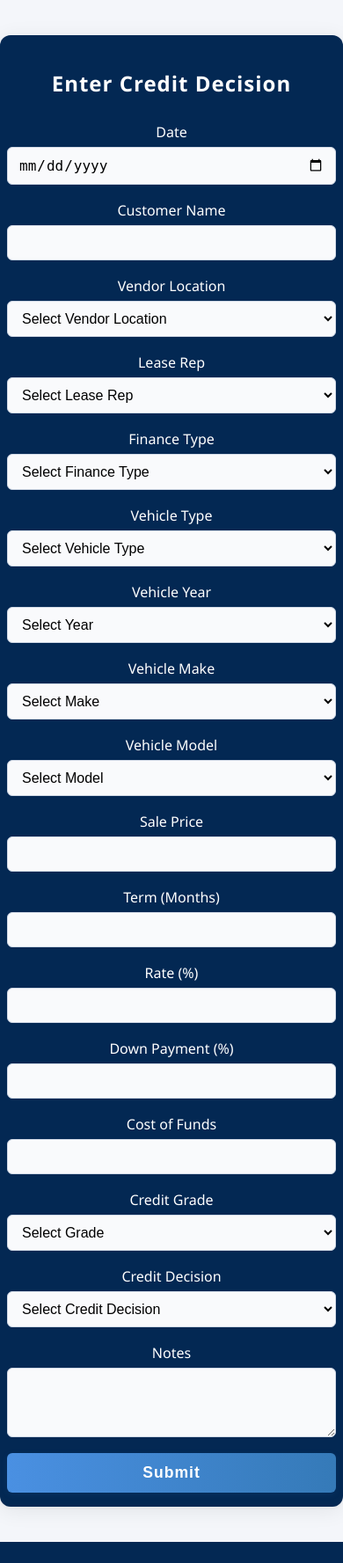
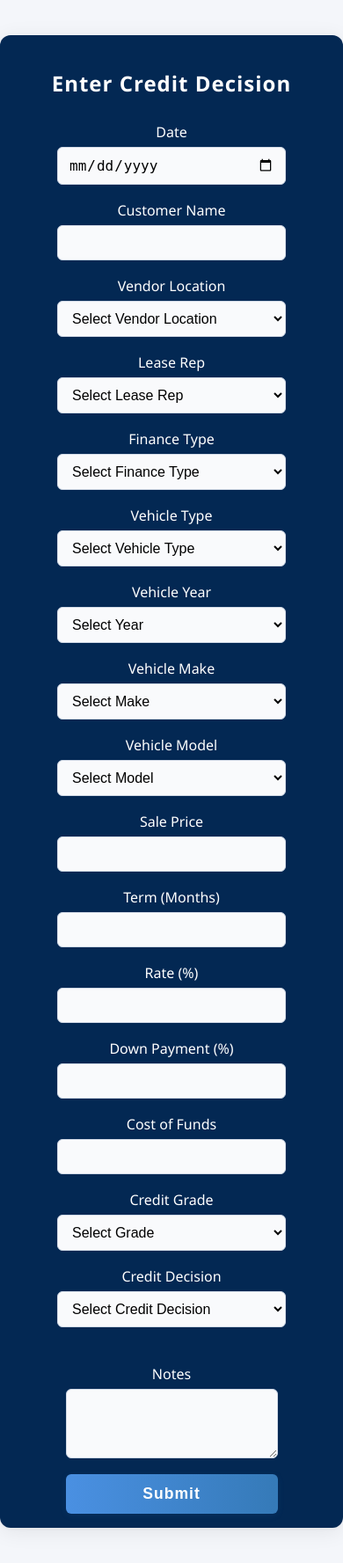
Before and after one commit to jordanks93/deal_decision_interface, a Flask app: page / in a window 390 px wide. Shown: the whole page at 88% size. Before the commit the page ends 1753 px from the top, so only its background shows below. Run offline with Flask 3, Linux system fonts and the light colour scheme.

Commit message:
separated inputs on html into columns to keep everything on 1 page

```diff
--- a/static/style.css
+++ b/static/style.css
@@ -1,4 +1,4 @@
-        body {
+body {
             background: #f4f6fa;
             font-family: 'Segoe UI', Arial, sans-serif;
             margin: 0;
@@ -6,7 +6,7 @@
         }
         .container {
             background: rgb(3, 40, 83);
-            max-width: 500px;
+            max-width: 900px; /* <-- Increase this value */
             margin: 40px auto;
             padding: 32px 36px 28px 36px;
             border-radius: 12px;
@@ -88,4 +88,32 @@
                 max-width: 100%;
                 min-width: 0;
             }
-        }
+        }/* Add to the end of your style.css file */
+.form-columns {
+    display: flex;
+    gap: 32px;
+    justify-content: center;
+    flex-wrap: wrap;
+}
+.form-col {
+    display: flex;
+    flex-direction: column;
+    flex: 1 1 320px;
+    min-width: 260px;
+    max-width: 340px;
+}
+.form-notes {
+    margin-top: 24px;
+    display: flex;
+    flex-direction: column;
+    align-items: center;
+}
+@media (max-width: 900px) {
+    .form-columns {
+        flex-direction: column;
+        gap: 0;
+    }
+    .form-col {
+        max-width: 100%;
+    }
+}
--- a/templates/form.html
+++ b/templates/form.html
@@ -2,14 +2,14 @@
 <html>
 <head>
     <link rel="stylesheet" href="{{ url_for('static', filename='style.css') }}">
-
-
     <title>Credit Decision Entry</title>
 </head>
 <body>
     <div class="container">
         <h2>Enter Credit Decision</h2>
         <form action="/submit" method="POST">
+            <div class="form-columns">
+                <div class="form-col">
                     <label>Date</label>
                     <input type="date" name="date" required>
 
@@ -154,7 +154,8 @@
                         <option value="Strick">Strick</option>
                         <option value="Other">Other</option>
                     </select>
-
+                </div>
+                <div class="form-col">
                     <label>Vehicle Model</label>
                     <select name="vehicle_model" id="vehicle_model" required>
                         <option value="">Select Model</option>
@@ -197,11 +198,13 @@
                         <option value="Declined">Declined</option>
                         <option value="Pending">Pending</option>
                     </select>
-
+                </div>
+            </div>
+            <div class="form-notes">
                 <label>Notes</label>
                 <textarea name="notes" rows="3"></textarea>
-
                 <button type="submit">Submit</button>
+            </div>
         </form>
     </div>
     <script src="{{ url_for('static', filename='vehicle_models.js') }}"></script>
```
Lines whose indentation alone changed are shown as unchanged.
